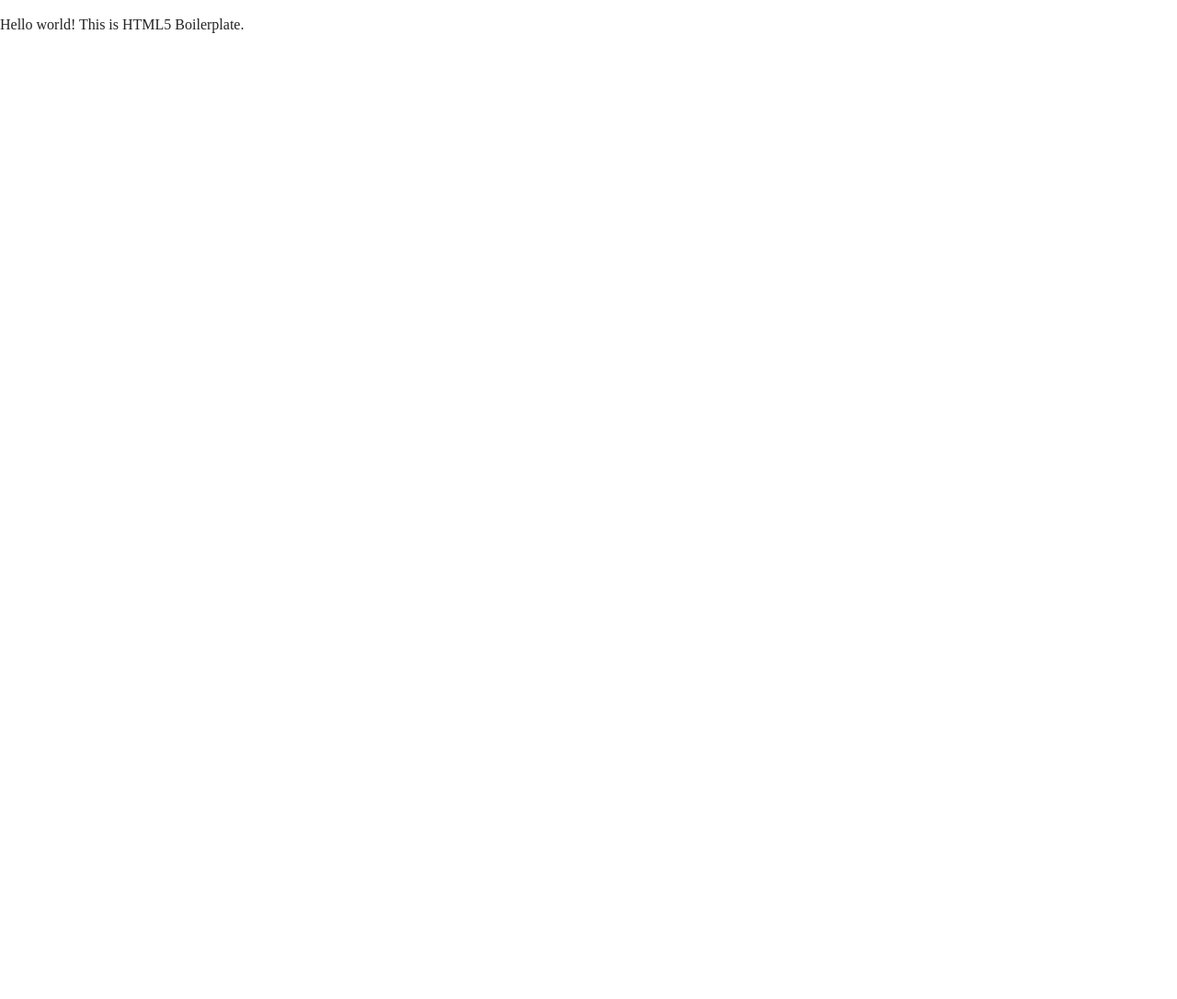
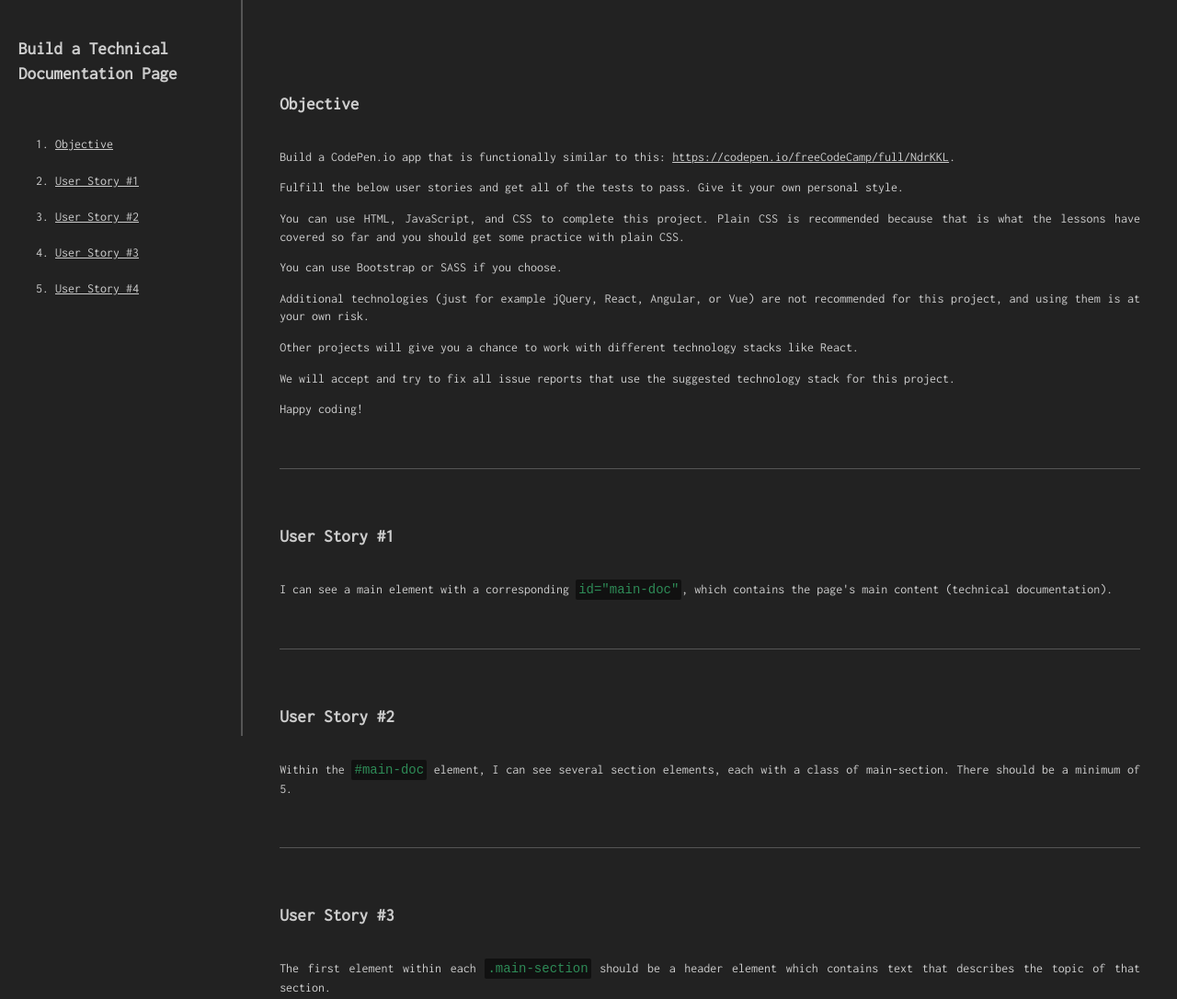
Before and after one commit to EugeneFenko/fcc-technicalDocumentationPage, a plain HTML site: page index.html in a window 1280 px wide. Shown: the top 1086 px of the page at 92% size. Before the commit the page ends 800 px from the top, so only its background shows below. Drawn offline with nearby package versions, Linux system fonts and the light colour scheme.

Commit message:
Task done!

```diff
--- a/css/main.css
+++ b/css/main.css
@@ -9,11 +9,13 @@
 /* ==========================================================================
    Base styles: opinionated defaults
    ========================================================================== */
+@import url('https://fonts.googleapis.com/css?family=Inconsolata');
 
 html {
     color: #222;
     font-size: 1em;
     line-height: 1.4;
+    font-family: 'Inconsolata', monospace;
 }
 
 /*
@@ -96,12 +98,108 @@ textarea {
 /* ==========================================================================
    Author's custom styles
    ========================================================================== */
+:root {
+    --pg-color: #ccc;
+    --pg-bg-color: #222;
+}
+
+::-webkit-scrollbar-track {
+    -webkit-box-shadow: inset 0 0 6px rgba(0, 0, 0, 0.3);
+    border-radius: 0px;
+    background-color: #F5F5F5;
+}
+
+::-webkit-scrollbar-thumb {
+    border-radius: 0px;
+    -webkit-box-shadow: inset 0 0 6px rgba(0, 0, 0, 0.3);
+    background-color: #555;
+}
+
+::-webkit-scrollbar {
+    width: 6px;
+    background-color: #F5F5F5;
+}
+
+a, a:visited, a:active {
+    color: var(--pg-color);
+}
+a:hover {
+    color: orangered;
+}
+
+body {
+    display: grid;
+    grid-template-columns: 1.3fr 5fr;
+    grid-template-rows: 1fr;
+    background-color: var(--pg-bg-color);
+    color: var(--pg-color);
+    font-size: 14px;
+    width: 100vw;
+    overflow-x: hidden;
+}
+
+nav {
+    border-right: 2px solid #555;
+    padding: 20px 5px 0 20px;
+    height: 100vh;
+    position: sticky;
+    top: 0;
+    text-decoration: none;
+    box-sizing: border-box;
+}
+
+header {
+    font-weight: bold;
+    font-size: 1.2rem;
+    padding: 20px 0;
+}
+
+ol {
+    overflow: hidden auto;
+    height: inherit;
+}
+
+ol > a {
+    padding: 10px;
+}
+
+main {
+    padding: 40px;
+}
+
+main > section {
+    border-bottom: 1px solid #555;
+    text-align: justify;
+    padding: 40px 0;
+}
+
+main:first-child {
+    padding-top: 0;
+}
+
+code {
+    background: #111;
+    color: seagreen;
+    padding: 3px;
+    border-radius: 2px;
+}
 
 
-
-
-
-
+@media(max-width: 768px) {
+    body {
+        grid-template-columns: 1fr;
+        grid-template-rows: auto auto;
+    }
+    nav {
+        position: relative;
+        height: 100%;
+        margin: 0;
+        padding: 40px 40px 0;
+    }
+    main {
+        padding-top: 0px;
+    }
+}
 
 
 
--- a/index.html
+++ b/index.html
@@ -20,15 +20,80 @@
   <!--[if lte IE 9]>
     <p class="browserupgrade">You are using an <strong>outdated</strong> browser. Please <a href="https://browsehappy.com/">upgrade your browser</a> to improve your experience and security.</p>
   <![endif]-->
+  <nav id="navbar">
+    <header>Build a Technical Documentation Page</header>
+    <ol>
+      <a href="#Objective" class="nav-link">
+        <li>Objective</li>
+      </a>
+      <a href="#User_Story_#1" class="nav-link">
+        <li>User Story #1</li>
+      </a>
+      <a href="#User_Story_#2" class="nav-link">
+        <li>User Story #2</li>
+      </a>
+      <a href="#User_Story_#3" class="nav-link">
+        <li>User Story #3</li>
+      </a>
+      <a href="#User_Story_#4" class="nav-link">
+        <li>User Story #4</li>
+      </a>
+    </ol>
+  </nav>
 
-  <!-- Add your site or application content here -->
-  <p>Hello world! This is HTML5 Boilerplate.</p>
+  <main id="main-doc">
+    <section class="main-section" id="Objective">
+      <header>Objective</header>
+      <p>Build a CodePen.io app that is functionally similar to this: <a href="https://codepen.io/freeCodeCamp/full/NdrKKL" target="_blank" rel="noopener noreferrer">https://codepen.io/freeCodeCamp/full/NdrKKL</a>.</p>
+      <p>Fulfill the below user stories and get all of the tests to pass. Give it your own personal style.</p>
+      <p>You can use HTML, JavaScript, and CSS to complete this project. Plain CSS is recommended because that is what
+        the lessons have covered so far and you should get some practice with plain CSS.</p>
+      <p>You can use Bootstrap or SASS if you choose.</p>
+      <p>Additional technologies (just for example jQuery, React, Angular, or Vue) are not recommended for this
+        project, and using them is at your own risk.</p>
+      <p>Other projects will give you a chance to work with different technology stacks like React.</p>
+      <p>We will accept and try to fix all issue reports that use the suggested technology stack for this project.</p>
+      <p>Happy coding!</p>
+    </section>
+    <section class="main-section" id="User_Story_#1">
+      <header>User Story #1</header>
+      <p>I can see a main element with a corresponding <code>id="main-doc"</code>, which contains the page's main
+        content (technical documentation).</p>
+    </section>
+    <section class="main-section" id="User_Story_#2">
+      <header>User Story #2</header>
+      <p>Within the <code>#main-doc</code> element, I can see several section elements, each with a class of
+        main-section. There should be a minimum of 5.</p>
+    </section>
+    <section class="main-section" id="User_Story_#3">
+      <header>User Story #3</header>
+      <p>The first element within each <code>.main-section</code> should be a header element which contains text that
+        describes the topic of that section.</p>
+    </section>
+    <section class="main-section" id="User_Story_#4">
+      <header>User Story #4</header>
+      <p>Each <code>section</code> element with the class of <code>.main-section</code> should also have an id that
+        corresponds with the text of each <code>header</code> contained within it. Any spaces should be replaced with
+        underscores (e.g. The <code>section</code> that contains the header "Javascript and Java" should have a
+        corresponding <code>id="Javascript_and_Java"</code>).</p>
+      <ul>
+        <li><b>User Story #5:</b> The .main-section elements should contain at least 10 p elements total (not each).</li>
+        <li><b>User Story #6:</b> The .main-section elements should contain at least 5 code elements total (not each).</li>
+        <li><b>User Story #7:</b> The .main-section elements should contain at least 5 li items total (not each).</li>
+        <li><b>User Story #8:</b> I can see a nav element with a corresponding id="navbar".</li>
+        <li><b>User Story #9:</b> The navbar element should contain one header element which contains text that
+          describes the topic of the technical documentation.</li>
+      </ul>
+    </section>
+  </main>
+
   <script src="js/vendor/modernizr-3.6.0.min.js"></script>
-  <script src="https://code.jquery.com/jquery-3.3.1.min.js" integrity="sha256-FgpCb/KJQlLNfOu91ta32o/NMZxltwRo8QtmkMRdAu8=" crossorigin="anonymous"></script>
+  <script src="https://code.jquery.com/jquery-3.3.1.min.js" integrity="sha256-FgpCb/KJQlLNfOu91ta32o/NMZxltwRo8QtmkMRdAu8="
+    crossorigin="anonymous"></script>
   <script>window.jQuery || document.write('<script src="js/vendor/jquery-3.3.1.min.js"><\/script>')</script>
   <script src="js/plugins.js"></script>
   <script src="js/main.js"></script>
-
+  <script src="https://cdn.freecodecamp.org/testable-projects-fcc/v1/bundle.js"></script>
   <!-- Google Analytics: change UA-XXXXX-Y to be your site's ID. -->
   <script>
     window.ga = function () { ga.q.push(arguments) }; ga.q = []; ga.l = +new Date;
```
